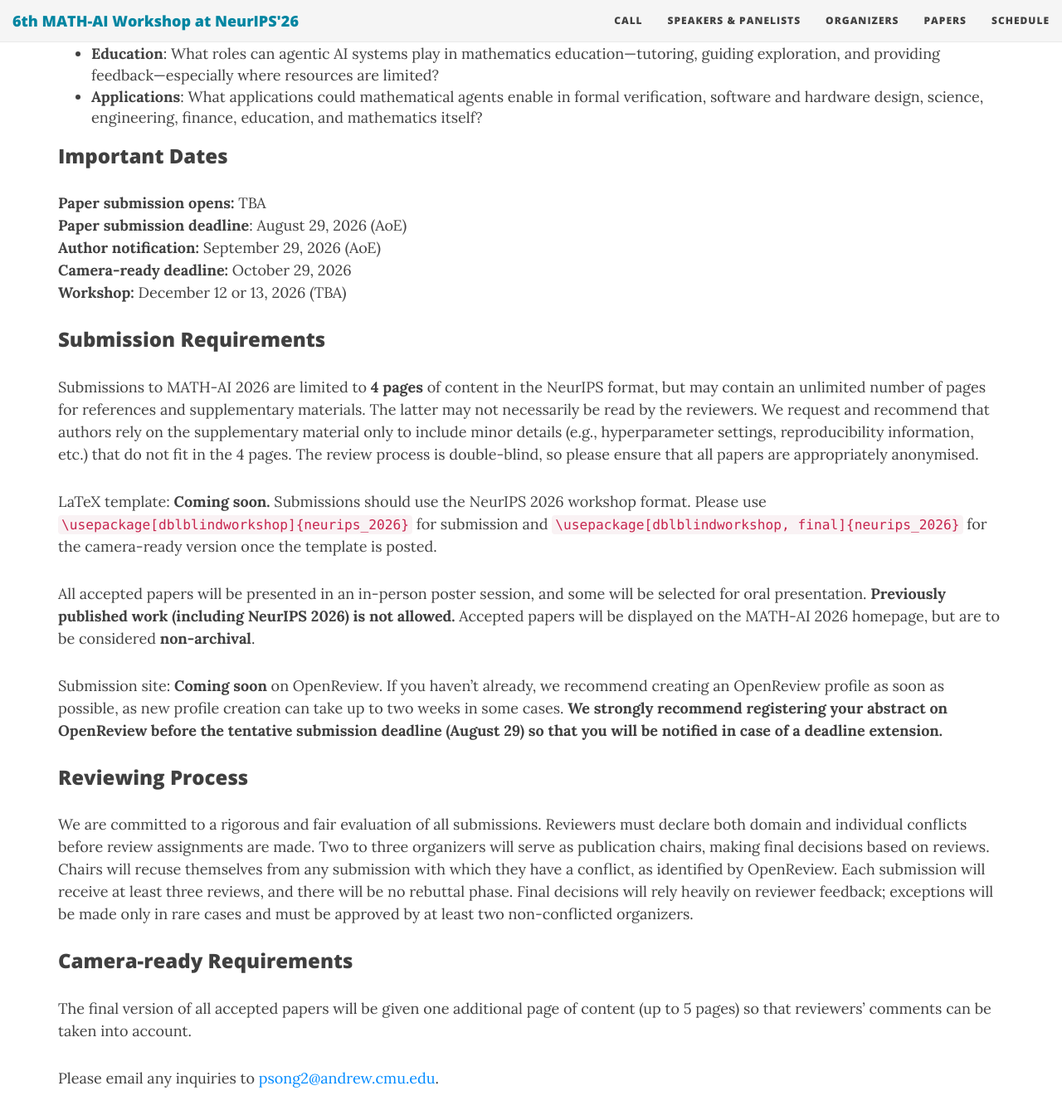
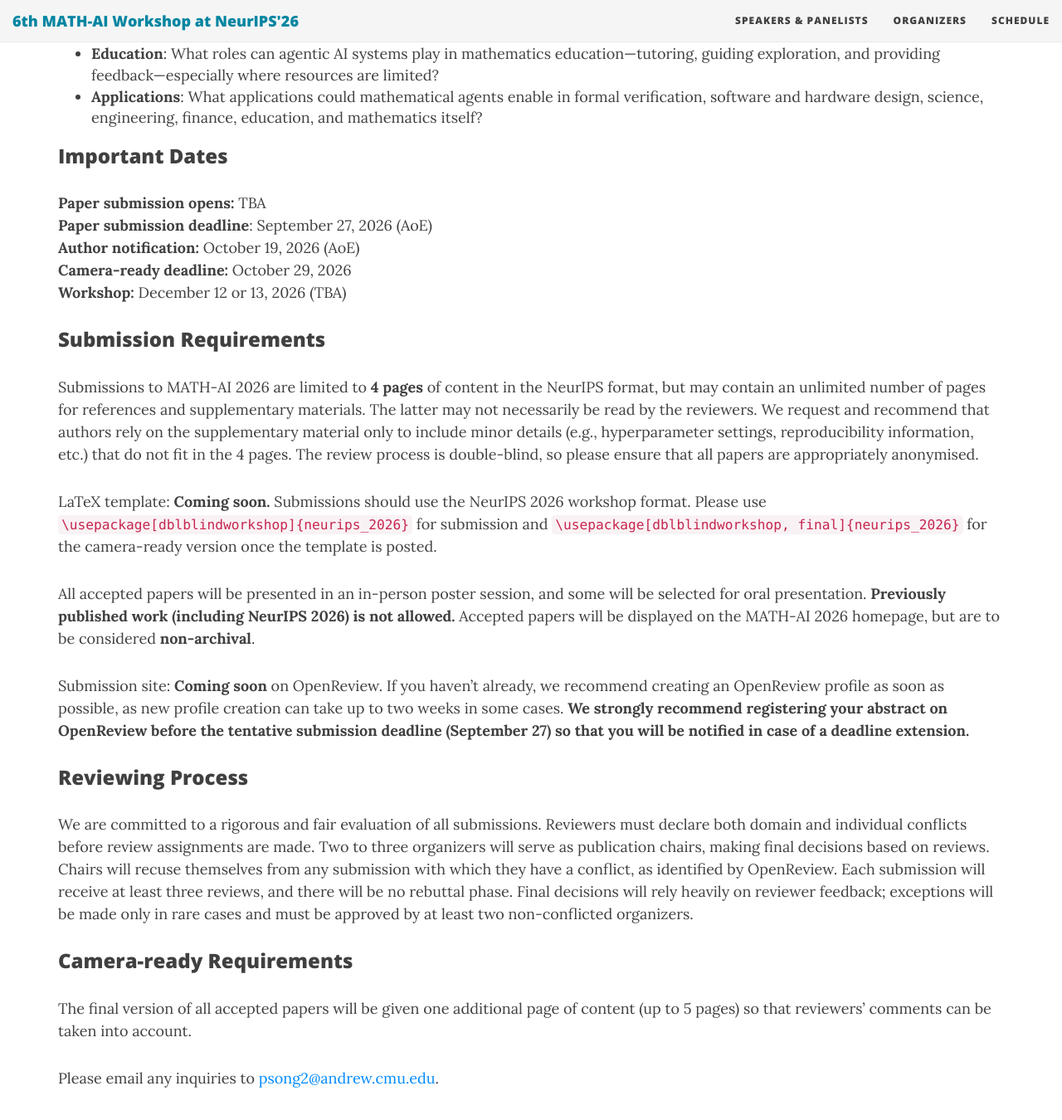
Before and after one commit to mathai-2026/mathai-2026.github.io, a Jekyll site: the page built from cfp.md, in a window 1280 px wide and 1400 px high, scrolled down 1104 px. Shown: the top 1350 px of the window at 83% size. Built offline with Jekyll 4.4.1, drawn with Linux system fonts in a browser that asks for light colours; nearby versions of some CDN libraries.

Commit message:
feat: prepare website for initial release

```diff
--- a/_config.yml
+++ b/_config.yml
@@ -18,11 +18,11 @@ description: Math-AI
 
 # List of links in the navigation bar
 navbar-links:
-  Call: "cfp"
+  # Call: "cfp"
   # Dates: "#dates"
   Speakers & Panelists: "speakers"
   Organizers: "organizers"
-  Papers: "papers"
+  # Papers: "papers"
   Schedule: "schedule"
   # - Beautiful Jekyll: "http://deanattali.com/beautiful-jekyll/"
   # - Learn markdown: "http://www.markdowntutorial.com/"
--- a/cfp.md
+++ b/cfp.md
@@ -27,8 +27,8 @@ This year, our central question is: *How can agentic AI systems advance mathemat
 ### Important Dates
 
 **Paper submission opens:** TBA <br>
-**Paper submission deadline**: August 29, 2026 (AoE) <br>
-**Author notification:** September 29, 2026 (AoE) <br>
+**Paper submission deadline**: September 27, 2026 (AoE) <br>
+**Author notification:** October 19, 2026 (AoE) <br>
 **Camera-ready deadline:** October 29, 2026 <br>
 **Workshop:** December 12 or 13, 2026 (TBA)
 
@@ -41,7 +41,7 @@ LaTeX template: **Coming soon.** Submissions should use the NeurIPS 2026 worksho
 
 All accepted papers will be presented in an in-person poster session, and some will be selected for oral presentation. **Previously published work (including NeurIPS 2026) is not allowed.** Accepted papers will be displayed on the MATH-AI 2026 homepage, but are to be considered **non-archival**.
 
-Submission site: **Coming soon** on OpenReview. If you haven't already, we recommend creating an OpenReview profile as soon as possible, as new profile creation can take up to two weeks in some cases. **We strongly recommend registering your abstract on OpenReview before the tentative submission deadline (August 29) so that you will be notified in case of a deadline extension.**
+Submission site: **Coming soon** on OpenReview. If you haven't already, we recommend creating an OpenReview profile as soon as possible, as new profile creation can take up to two weeks in some cases. **We strongly recommend registering your abstract on OpenReview before the tentative submission deadline (September 27) so that you will be notified in case of a deadline extension.**
 
 
 ### Reviewing Process
```
